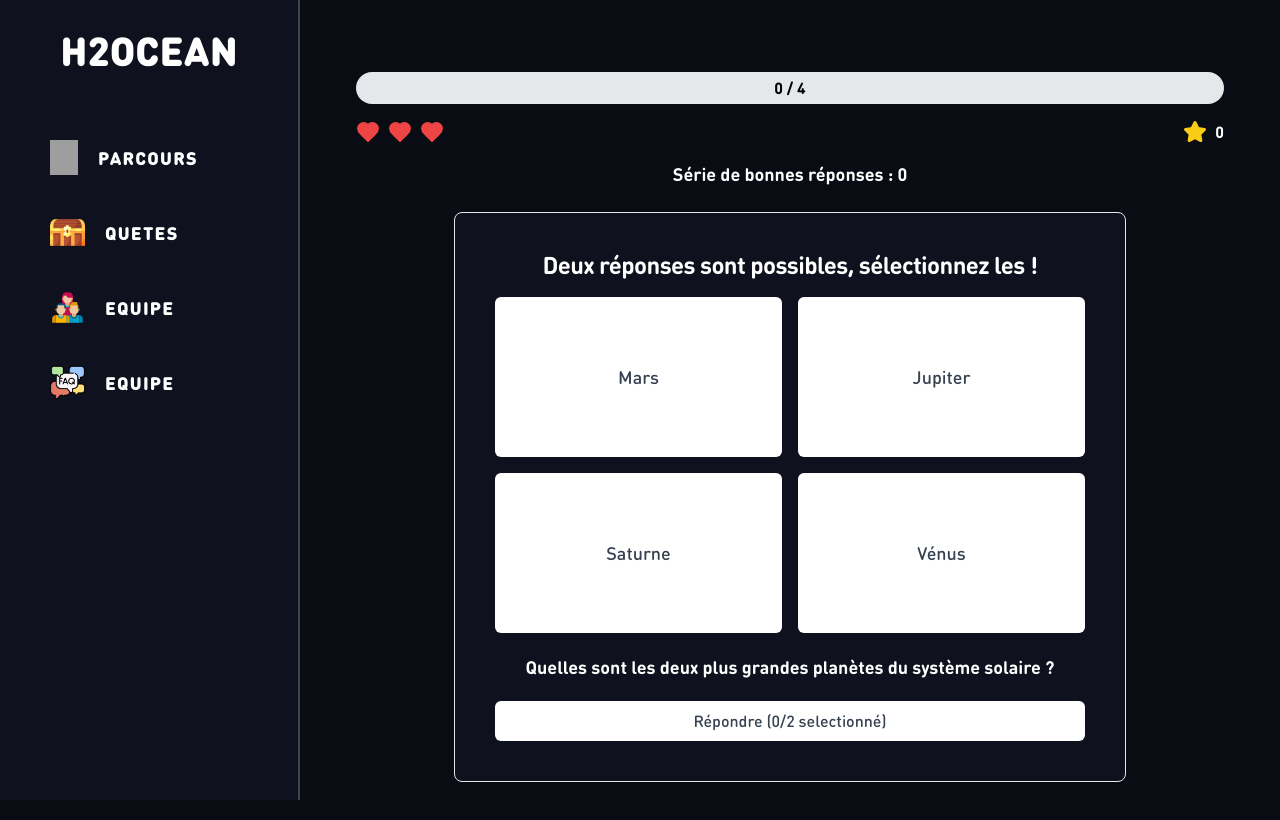
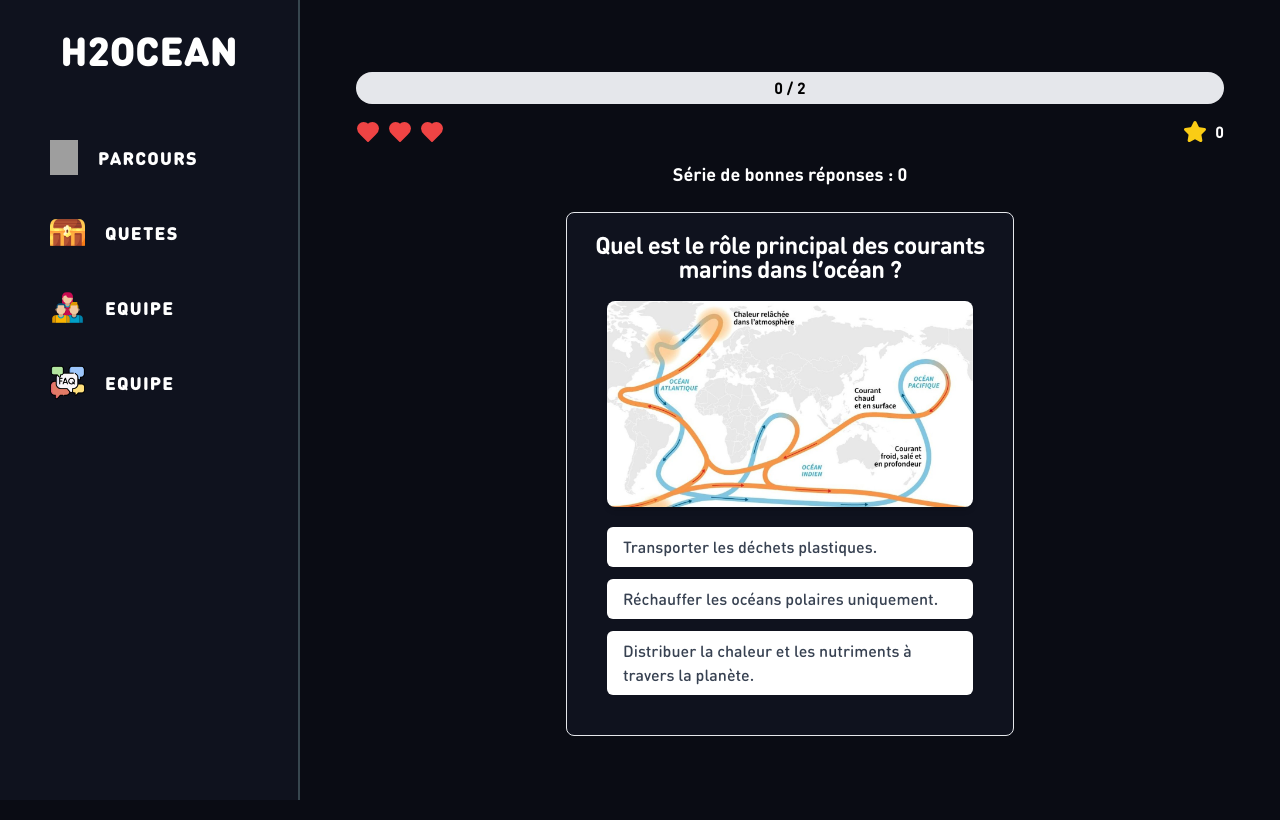
Before and after one commit to BgameB/h2ocean, a Next.js app: page /lesson/1 in a window 1280 px wide. Shown: the top 820 px of the page. Built offline with nearby package versions, Linux system fonts and the light colour scheme; grey boxes are pictures that could not be loaded.

Commit message:
fix: correct img size and upload

```diff
--- a/data/data.json
+++ b/data/data.json
@@ -7,30 +7,12 @@
       "quizList": [
         {
           "id": 1,
-          "image": "img/picture/ia_intro.jpg",
+          "image": "/img/ressources/courants_chaleur.jpg",
           "question": "Quel est le rôle principal des courants marins dans l’océan ?",
           "answer1": "Transporter les déchets plastiques.",
           "answer2": "Réchauffer les océans polaires uniquement.",
           "answer3": "Distribuer la chaleur et les nutriments à travers la planète.",
           "correctAnswer": "Distribuer la chaleur et les nutriments à travers la planète."
-        },
-        {
-          "id": 2,
-          "image": "/vercel.svg",
-          "question": "Pourquoi le 2+2 ?",
-          "answer1": "4",
-          "answer2": "8",
-          "answer3": "2",
-          "correctAnswer": "4"
-        },
-        {
-          "id": 3,
-          "image": "/vercel.svg",
-          "question": "----- ?",
-          "answer1": "Bon",
-          "answer2": "Pas bon",
-          "answer3": "Moin bon",
-          "correctAnswer": "Bon"
         }
       ],
       "quizCorrectList": [
--- a/ui/components/quiz/Quiz.tsx
+++ b/ui/components/quiz/Quiz.tsx
@@ -10,6 +10,7 @@
 import { useEffect, useState } from "react";
 
 interface Props {
+  question: string;
   id: number;
   className?: string;
   image: string;
@@ -24,6 +25,7 @@
 export const Quiz = ({
   id,
   className,
+  question,
   image,
   answer1,
   answer2,
@@ -55,16 +57,16 @@
       className={`w-full max-w-md mx-auto ${className}`}
       style={{ backgroundColor: color }}
     >
-      <CardTitle>Trouvez la Bonne réponse</CardTitle>
+      <CardTitle className="text-center">{question}</CardTitle>
 
       <CardContent className="space-y-5 p-5">
         <div className="flex justify-center">
-          <Image
+          <img
             src={image}
             alt="Quiz Image"
             width={256}
             height={256}
-            className="rounded-lg shadow-md"
+            className="rounded-lg shadow-md w-full h-full"
           />
         </div>
 
--- a/ui/page/PageLesson.tsx
+++ b/ui/page/PageLesson.tsx
@@ -132,6 +132,7 @@
             <Quiz
               id={currentQuiz.id}
               image={currentQuiz.image}
+              question={currentQuiz.question}
               answer1={currentQuiz.answer1}
               answer2={currentQuiz.answer2}
               answer3={currentQuiz.answer3!}
```
Also changed, not shown: public/img/ressources/courants_chaleur.jpg (added), public/img/ressources/courants_de_surface.webp (renamed from img/ressources/courants_de_surface.webp).
